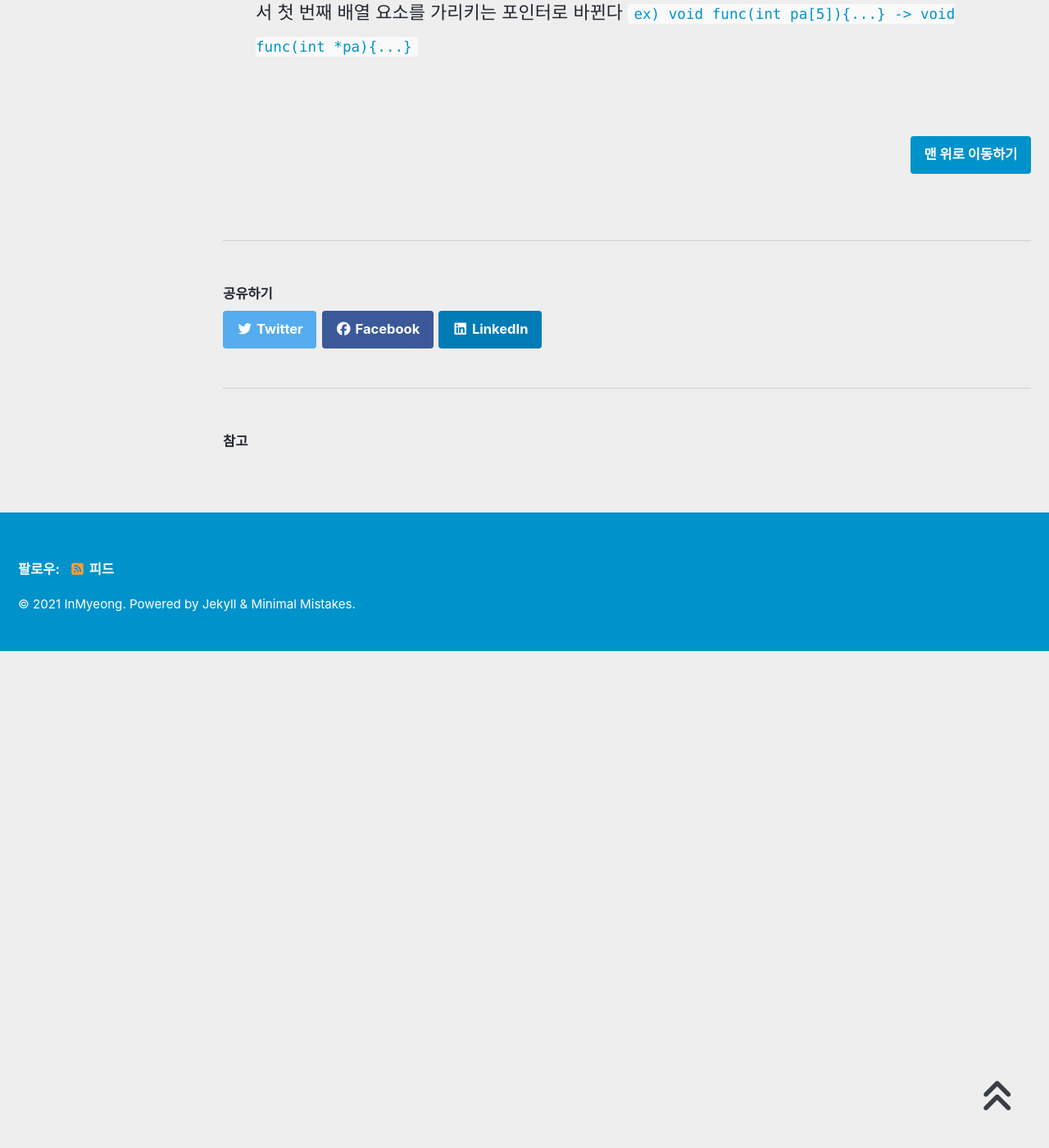
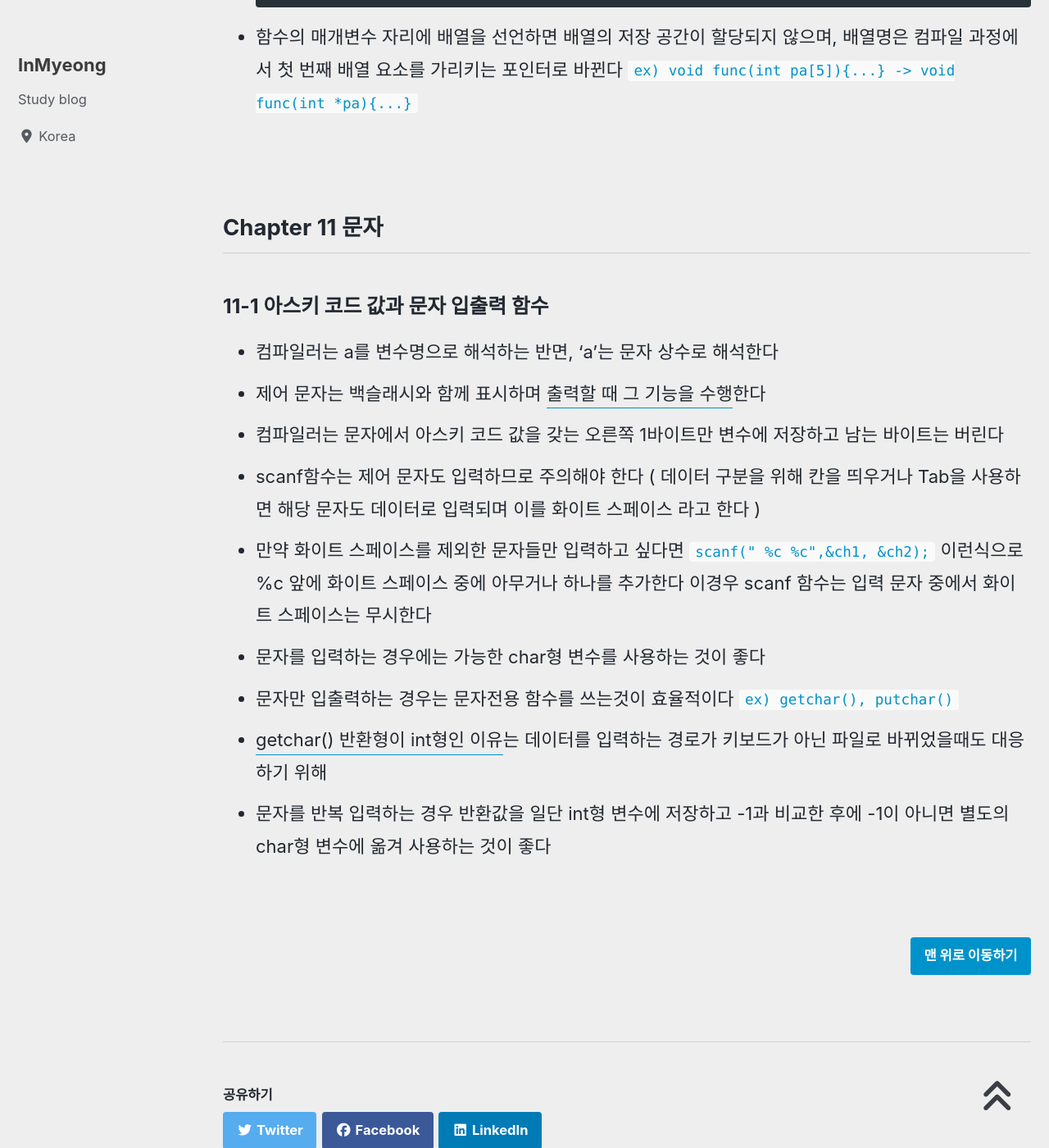
Before and after one commit to devMyeong/devMyeong.github.io, a Jekyll site: the page built from _posts/c/2021-06-28-c.md, in a window 1280 px wide and 1400 px high, scrolled down 10255 px. Shown: the whole window at 82% size. Built offline with Jekyll 4.4.1, drawn with Linux system fonts in a browser that asks for light colours; cached includes are drawn as plain includes; nearby versions of some CDN libraries; some web fonts are replaced; before the commit the page ends 11049 px from its top, so only the background shows below that; some of the changed text lies outside the part shown.

Commit message:
update chapter 11-1

```diff
--- a/_posts/c/2021-06-28-c.md
+++ b/_posts/c/2021-06-28-c.md
@@ -193,4 +193,19 @@ void input_ary(double *pa, int size)
 
 <br>
 
+## Chapter 11 문자
+
+### 11-1 아스키 코드 값과 문자 입출력 함수
+- 컴파일러는 a를 변수명으로 해석하는 반면, 'a'는 문자 상수로 해석한다
+- 제어 문자는 백슬래시와 함께 표시하며 <u>출력할 때 그 기능을 수행</u>한다
+- 컴파일러는 문자에서 아스키 코드 값을 갖는 오른쪽 1바이트만 변수에 저장하고 남는 바이트는 버린다
+- scanf함수는 제어 문자도 입력하므로 주의해야 한다 ( 데이터 구분을 위해 칸을 띄우거나 Tab을 사용하면 해당 문자도 데이터로 입력되며 이를 화이트 스페이스 라고 한다 )
+- 만약 화이트 스페이스를 제외한 문자들만 입력하고 싶다면 `scanf(" %c %c",&ch1, &ch2);` 이런식으로 %c 앞에 화이트 스페이스 중에 아무거나 하나를 추가한다 이경우 scanf 함수는 입력 문자 중에서 화이트 스페이스는 무시한다
+- 문자를 입력하는 경우에는 가능한 char형 변수를 사용하는 것이 좋다
+- 문자만 입출력하는 경우는 문자전용 함수를 쓰는것이 효율적이다 `ex) getchar(), putchar()`
+- <u>getchar() 반환형이 int형인 이유</u>는 데이터를 입력하는 경로가 키보드가 아닌 파일로 바뀌었을때도 대응하기 위해
+- 문자를 반복 입력하는 경우 반환값을 일단 int형 변수에 저장하고 -1과 비교한 후에 -1이 아니면 별도의 char형 변수에 옮겨 사용하는 것이 좋다
+
+<br>
+
 [맨 위로 이동하기](#){: .btn .btn--primary }{: .align-right}
```
